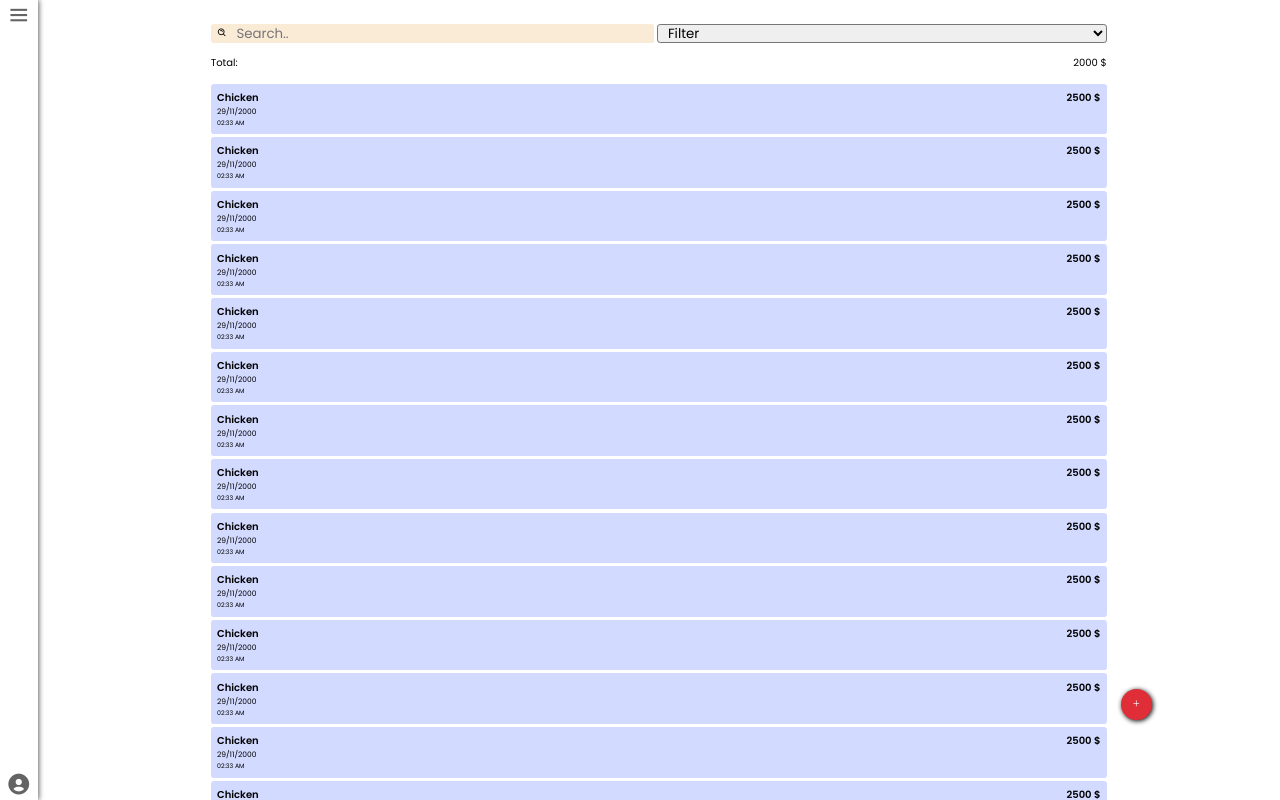
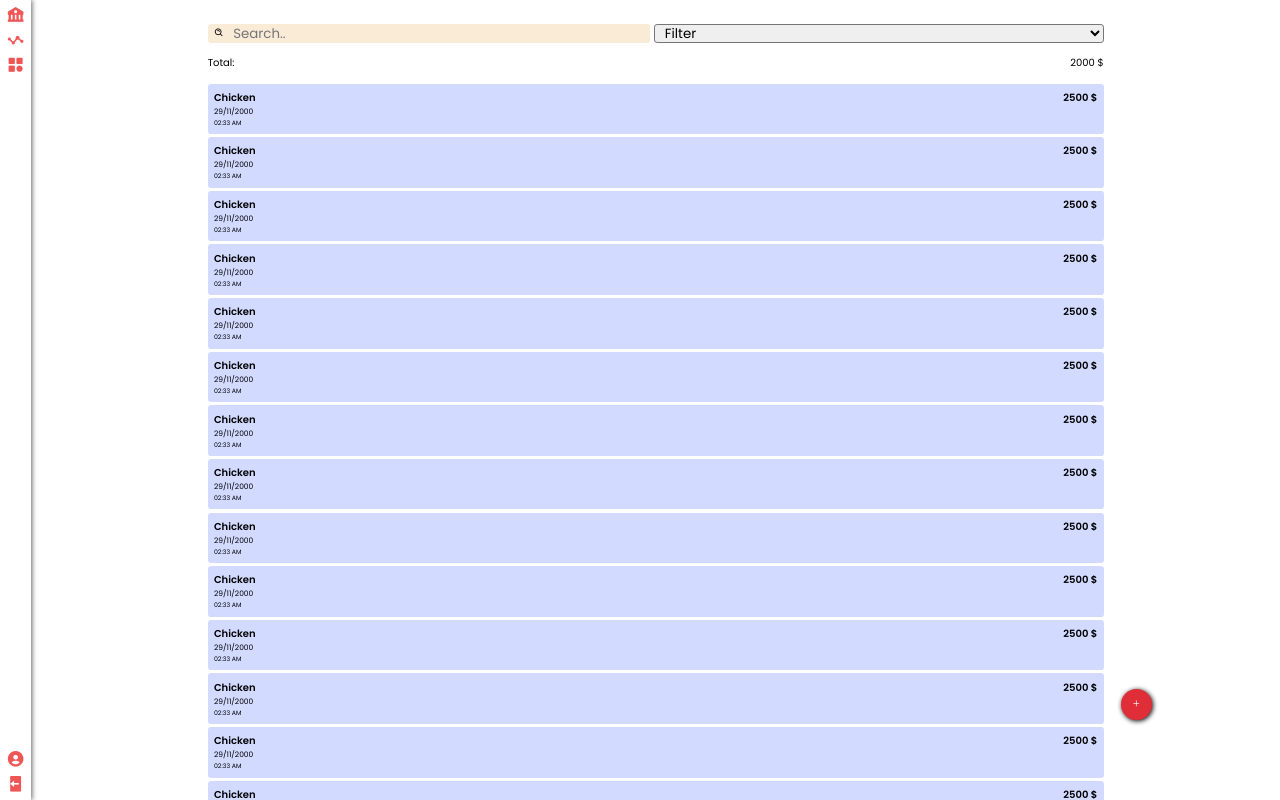
Before and after one commit to its-rajesh-smp/TrackyFi, a React (Vite) app: page / in a window 1280 px wide. Shown: the top 800 px of the page. Built offline with nearby package versions, Linux system fonts and the light colour scheme.

Commit message:
Header Fix

```diff
--- a/src/Components/Header/Header.css
+++ b/src/Components/Header/Header.css
@@ -1,19 +1,25 @@
 .Header-div {
+  height: 100vh;
   position: sticky;
-  z-index: 1000;
-  height: 100vh;
-  top: 0px;
-  width: 3.75rem;
+  top: 0;
   display: flex;
-  padding: 0.3125rem;
   box-sizing: border-box;
+  background-color: white;
+  box-shadow: 1px 0px 5px #646464;
+  display: flex;
+  flex-direction: column;
+  align-items: center;
   justify-content: space-between;
-  align-items: center;
-  background-color: white;
-  flex-direction: column;
-  box-shadow: 1px 0px 5px #646464;
+  padding: 0.625rem;
 }
 .Header-div i {
-  color: #646464;
-  font-size: 2.5rem;
+  color: #ef5757;
+  font-size: 1.875rem;
+}
+.Header-div .Header-div__top,
+.Header-div .Header-div__bottom {
+  gap: 0.625rem;
+  display: flex;
+  flex-direction: column;
+  align-items: center;
 }/*# sourceMappingURL=Header.css.map */
--- a/src/Components/Header/Header.jsx
+++ b/src/Components/Header/Header.jsx
@@ -4,8 +4,15 @@ import "./Header.css";
 function Header(props) {
   return (
     <div className=" Header-div ">
-      <i className="bx bx-menu"></i>
-      <i className="bx bxs-user-circle"></i>
+      <div className="Header-div__top">
+        <i className="bx bxs-bank"></i>
+        <i className="bx bx-stats"></i>
+        <i className="bx bxs-category"></i>
+      </div>
+      <div className="Header-div__bottom">
+        <i className="bx bxs-user-circle"></i>
+        <i className="bx bxs-log-out"></i>
+      </div>
     </div>
   );
 }
--- a/src/Components/Header/Header.scss
+++ b/src/Components/Header/Header.scss
@@ -1,20 +1,27 @@
 @import "../../Styles/color";
 .Header-div {
+  height: 100vh;
   position: sticky;
-  z-index: 1000;
-  height: 100vh;
-  top: 0px;
-  width: torem(60px);
+  top: 0;
   display: flex;
-  padding: torem(5px);
   box-sizing: border-box;
+  background-color: white;
+  box-shadow: 1px 0px 5px #646464;
+  display: flex;
+  flex-direction: column;
+  align-items: center;
   justify-content: space-between;
-  align-items: center;
-  background-color: white;
-  flex-direction: column;
-  box-shadow: 1px 0px 5px #646464;
+  padding: torem(10px);
+
   i {
-    color: #646464;
-    font-size: torem(40px);
+    color: #ef5757;
+    font-size: torem(30px);
+  }
+  .Header-div__top,
+  .Header-div__bottom {
+    gap: torem(10px);
+    display: flex;
+    flex-direction: column;
+    align-items: center;
   }
 }
```
Also changed, not shown: 1 other file (tests, documents, lock files or other folders).
